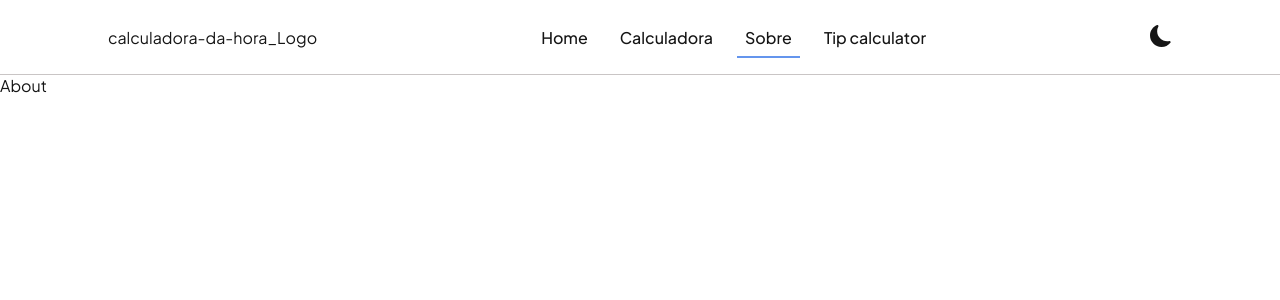
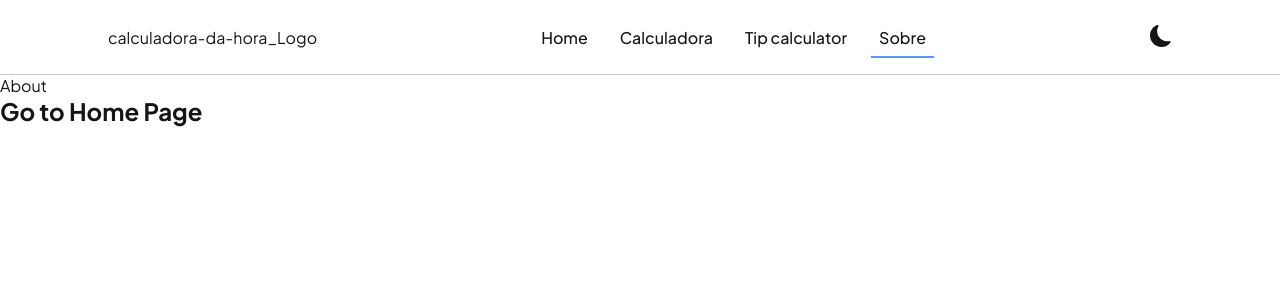
Before and after one commit to andeerlb/calculadora-da-hora, a React (Create React App) app: page /about in a window 1280 px wide. Shown: the top 300 px of the page. Built offline with nearby package versions, Linux system fonts and the light colour scheme.

Commit message:
adicionado link de retorno para home page de * as paginas

```diff
--- a/src/pages/about/AboutPage.js
+++ b/src/pages/about/AboutPage.js
@@ -1,9 +1,11 @@
+import { Link } from 'react-router-dom'
 import React from 'react'
 
 export default function About() {
   return (
     <>
       About
+      <h2> <Link to={'/'}> Go to Home Page</Link></h2>
     </>
   )
 }
--- a/src/pages/hour-calculator/HourCalculatorPage.js
+++ b/src/pages/hour-calculator/HourCalculatorPage.js
@@ -1,7 +1,9 @@
+import { Link } from 'react-router-dom'
 function HourCalculatorPage() {
     return (
         <>
             HourCalculatorPage
+            <h2> <Link to={'/'}> Go to Home Page</Link></h2>
         </>
     )
 }
--- a/src/pages/tip-calculator/TipCalculatorPage.js
+++ b/src/pages/tip-calculator/TipCalculatorPage.js
@@ -1,7 +1,10 @@
+import { Link } from 'react-router-dom'
+
 export function TipCalulator() {
     return (
         <>
             TipCalulator
+            <h2> <Link to={'/'}> Go to Home Page</Link></h2>
         </>
     )
 }
--- a/src/ui/components/header/HeaderComponent.js
+++ b/src/ui/components/header/HeaderComponent.js
@@ -17,8 +17,8 @@
                     <ul>
                         <li><Link to={'/'} className={isCurrentPath('/') ? 'current' : 'regular'}>Home</Link></li>
                         <li><Link to={'/calculator'} className={isCurrentPath('/calculator') ? 'current' : 'regular'}> Calculadora</Link></li>
+                        <li><Link to={'/tip-calculator'} className={isCurrentPath('/tip-calculator') ? 'current' : 'regular'}> Tip calculator</Link></li>
                         <li><Link to={'/about'} className={isCurrentPath('/about') ? 'current' : 'regular'}> Sobre</Link></li>
-                        <li><Link to={'/tip-calculator'} className={isCurrentPath('/tip-calculator') ? 'current' : 'regular'}> Tip calculator</Link></li>
                     </ul>
                 </nav>
                 <div />
```
